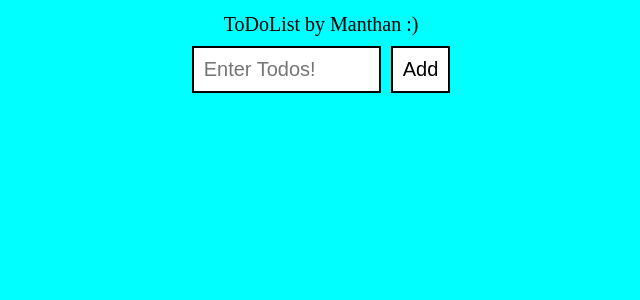
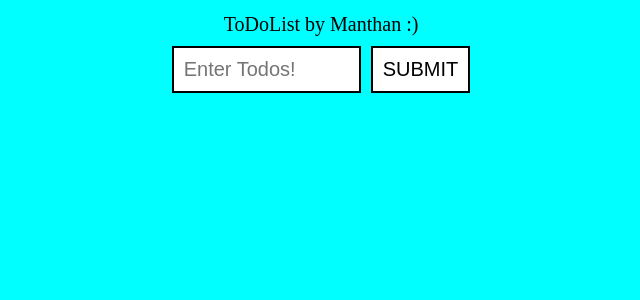
Before and after one commit to manthankumbhar/todolist, a React (Create React App) app: page / in a window 1280 px wide. Shown: the top 300 px of the page, without its empty margins (319-959 px from the left). Built offline with nearby package versions, Linux system fonts and the light colour scheme.

Commit message:
test commit

```diff
--- a/src/TodoList.js
+++ b/src/TodoList.js
@@ -74,7 +74,7 @@
                         <input ref={(a) => this._inputElement = a}
                             placeholder="Enter Todos!">
                         </input>
-                        <button type="submit">Add</button>
+                        <button type="submit">SUBMIT</button>
                     </form>
                 </div>
                 <TodoItems entries={this.state.items}
```
